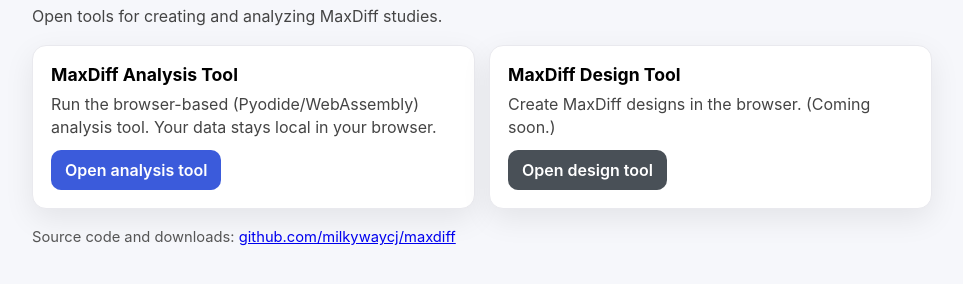
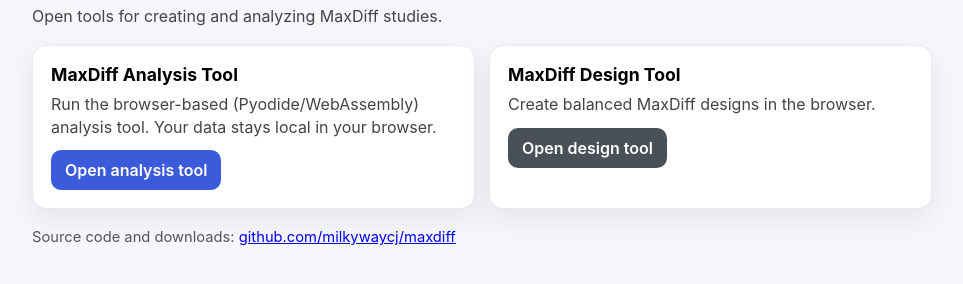
Before and after one commit to milkywaycj/maxdiff, a plain HTML site: page docs/index.html in a window 1280 px wide. Shown: the part 66-350 px from the top of the page, without its empty margins (158-1121 px from the left). Drawn offline with Linux system fonts and the light colour scheme.

Commit message:
Update index.html

```diff
--- a/docs/index.html
+++ b/docs/index.html
@@ -33,7 +33,7 @@
 
       <div class="card">
         <h2>MaxDiff Design Tool</h2>
-        <p>Create MaxDiff designs in the browser. (Coming soon.)</p>
+        <p>Create balanced MaxDiff designs in the browser.</p>
         <a class="btn secondary" href="./design/">Open design tool</a>
       </div>
     </div>
```
